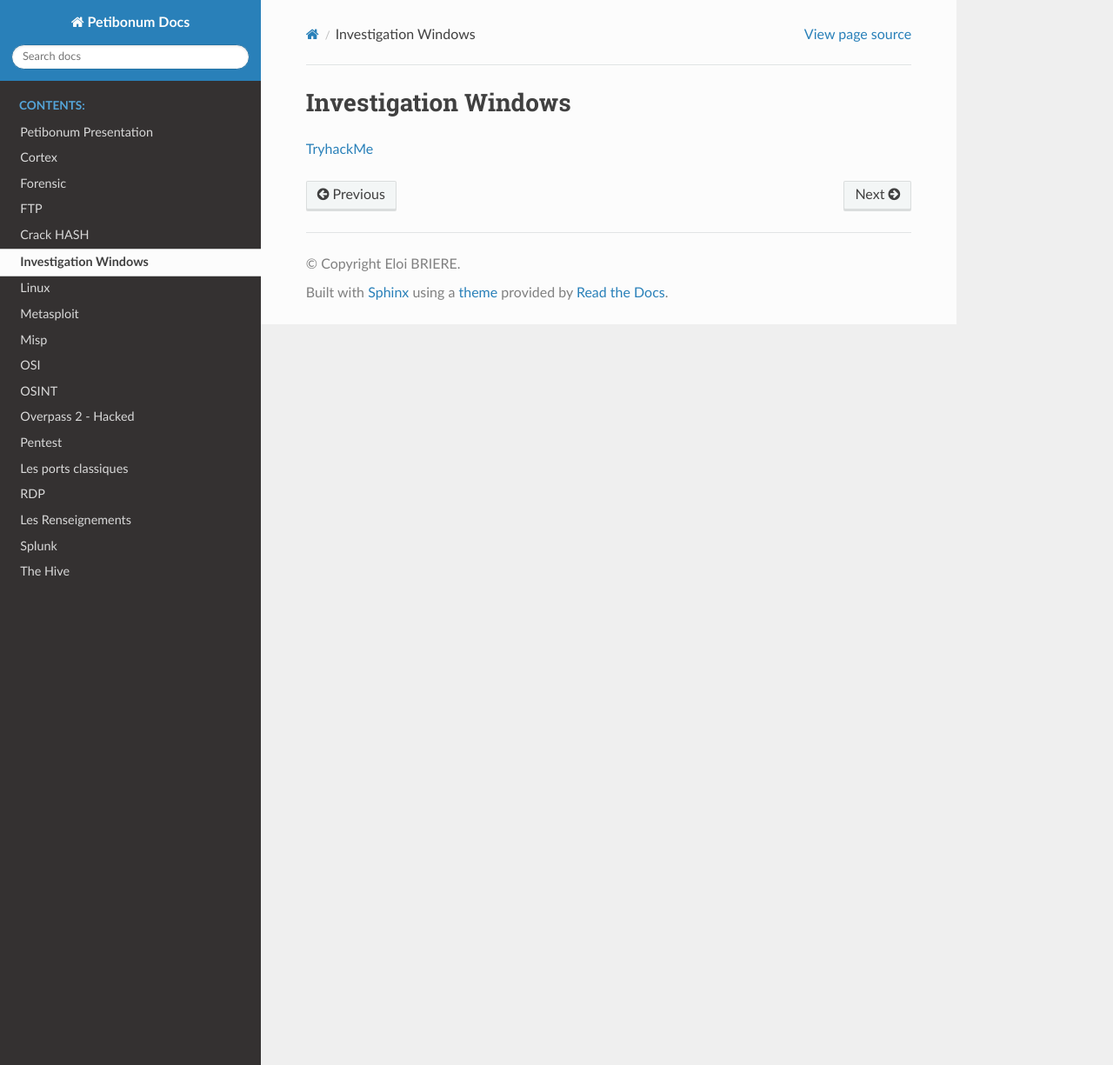
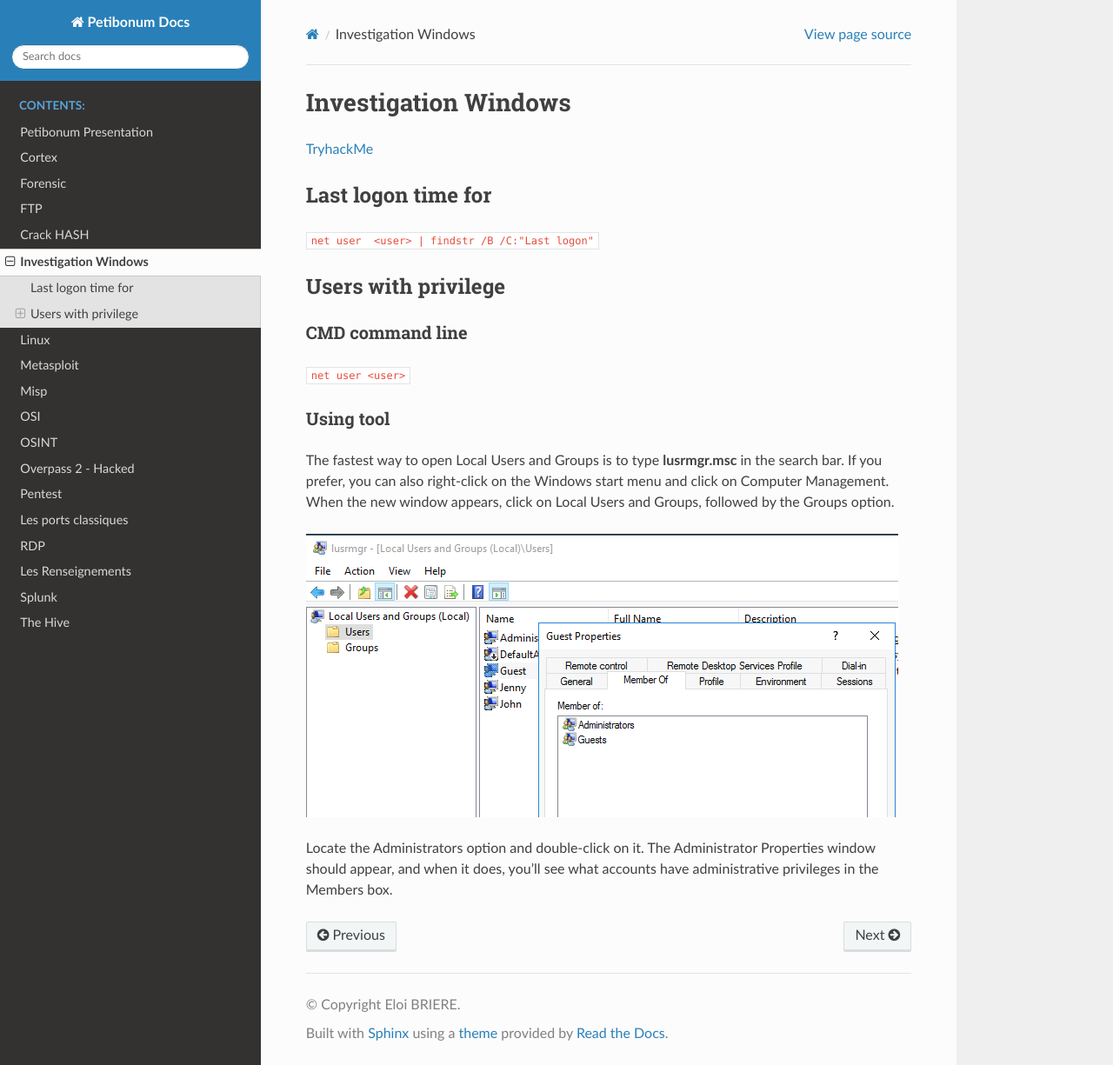
Before and after one commit to Iole-Bri/misp_docs_2, a Sphinx documentation site: the page built from docs/source/src/investigationWIN.md, in a window 1280 px wide and 1225 px high. Shown: the whole window at 87% size. Built offline with Sphinx 7.4.7 and the Read the Docs theme 2.0.0, drawn with Linux system fonts in a browser that asks for light colours.

Commit message:
user.png

````diff
--- a/docs/source/src/investigationWIN.md
+++ b/docs/source/src/investigationWIN.md
@@ -1,3 +1,21 @@
 # Investigation Windows
 
 [TryhackMe](https://tryhackme.com/room/investigatingwindows)
+
+## Last logon time for <user>
+
+```net user  <user> | findstr /B /C:"Last logon"```
+
+## Users with privilege
+
+### CMD command line
+
+```net user <user>```
+
+### Using tool
+
+The fastest way to open Local Users and Groups is to type **lusrmgr.msc** in the search bar. If you prefer, you can also right-click on the Windows start menu and click on Computer Management. When the new window appears, click on Local Users and Groups, followed by the Groups option.
+
+![](img/user.png)
+
+Locate the Administrators option and double-click on it. The Administrator Properties window should appear, and when it does, you’ll see what accounts have administrative privileges in the Members box.
````
Also changed, not shown: docs/source/src/img/user.png (added).
